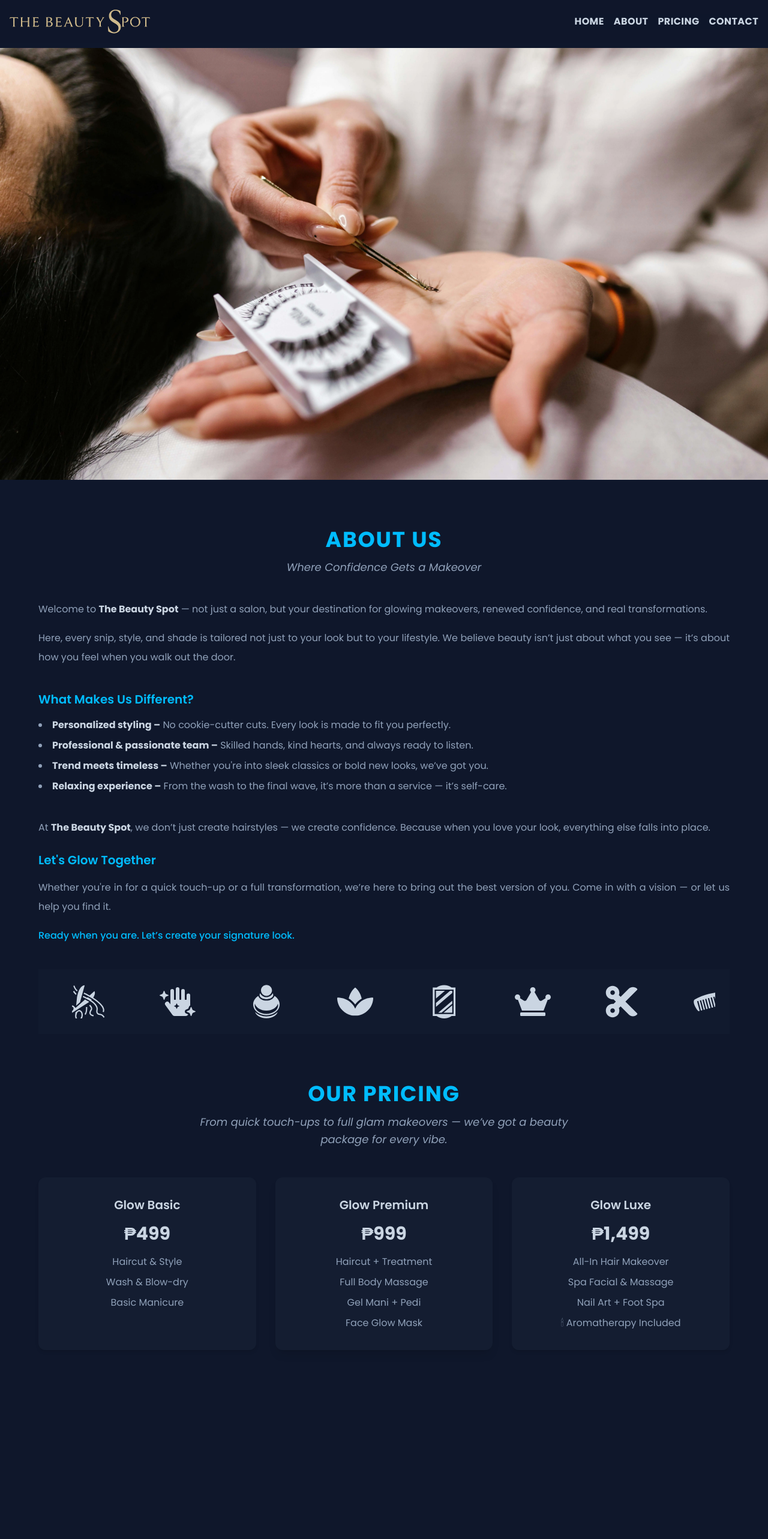
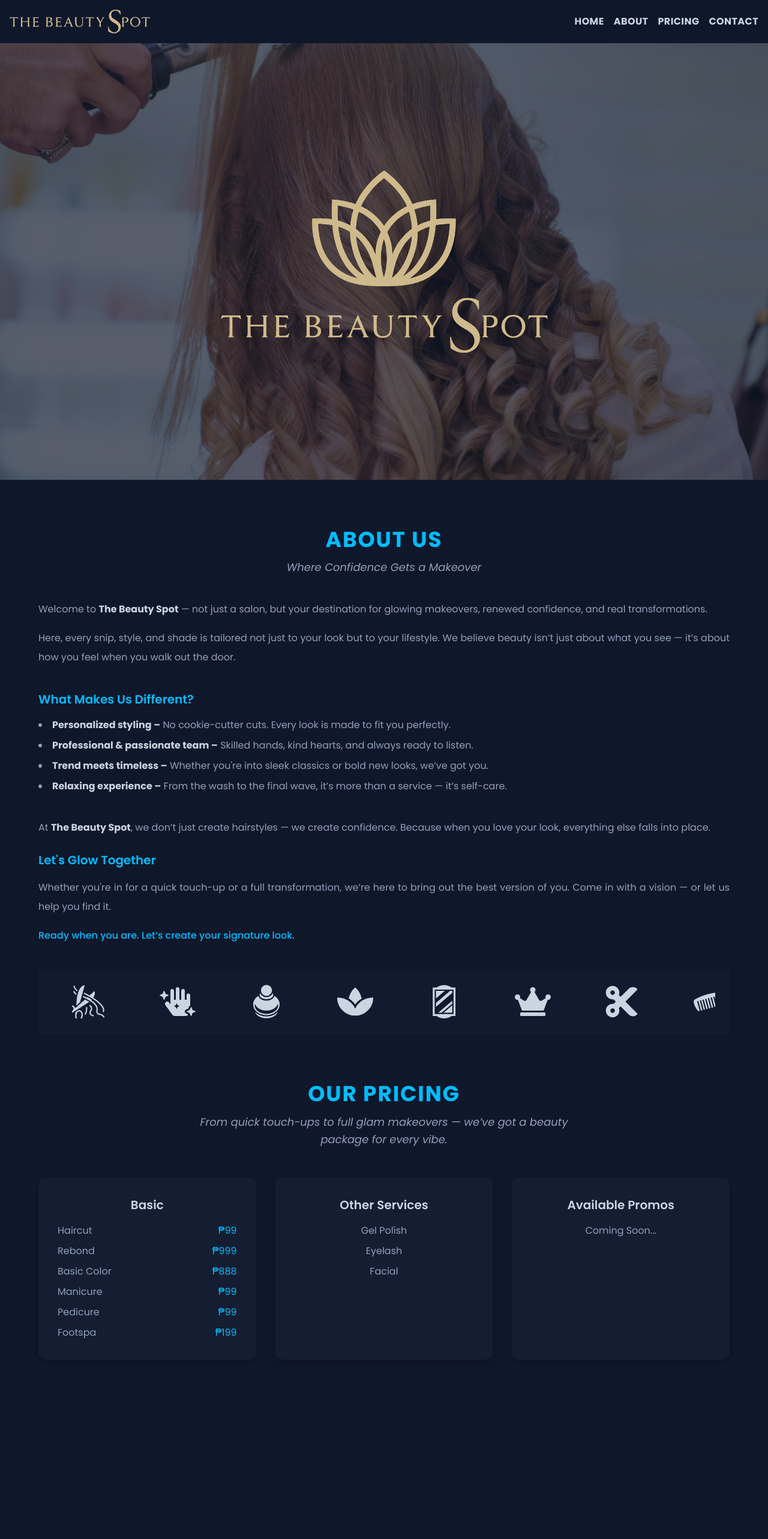
Before and after one commit to yaferdln/tbspot, a React (Vite) app: page / in a window 1280 px wide. Shown: the top 2566 px of the page at 60% size. Built offline with nearby package versions, Linux system fonts and the light colour scheme.

Commit message:
initial commit

```diff
--- a/package.json
+++ b/package.json
@@ -12,6 +12,7 @@
   "dependencies": {
     "@tailwindcss/vite": "^4.1.7",
     "aos": "^2.3.4",
+    "lucide-react": "^0.511.0",
     "react": "^19.1.0",
     "react-dom": "^19.1.0",
     "react-fast-marquee": "^1.6.5",
--- a/src/App.jsx
+++ b/src/App.jsx
@@ -1,6 +1,6 @@
 import { useEffect } from "react";
 
-import Hero from "./components/ImageSlider";
+import Hero from "./sections/Hero";
 import About from "./sections/About";
 import Pricing from "./sections/Pricing";
 import Contact from "./sections/Contact";
--- a/src/components/ImageSlider.jsx
+++ /dev/null
@@ -1,45 +0,0 @@
-import { Swiper, SwiperSlide } from "swiper/react";
-
-// Import Swiper styles
-import "swiper/css";
-import "swiper/css/effect-fade";
-
-// Import required modules
-import { EffectFade, Autoplay } from "swiper/modules";
-import { LazyLoadImage } from "react-lazy-load-image-component";
-import "react-lazy-load-image-component/src/effects/blur.css";
-
-const images = [
-  "/images/pexels-enginakyurt-3065209.webp",
-  "/images/pexels-rdne-7755523.webp",
-  "/images/pexels-rdne-7755558.webp",
-  "/images/pexels-zvolskiy-1570807.webp",
-];
-
-const ImageSlider = () => {
-  return (
-    <div className="pt-20 h-[40vh] sm:h-[50vh] md:h-[60vh] lg:h-screen overflow-hidden">
-      <Swiper
-        spaceBetween={10}
-        effect={"fade"}
-        autoplay={{ delay: 3000, disableOnInteraction: false }}
-        loop={true} // Infinite loop enabled
-        modules={[EffectFade, Autoplay]}
-        className="w-full h-full"
-      >
-        {images.map((img, i) => (
-          <SwiperSlide key={i}>
-            <LazyLoadImage
-              src={img}
-              alt={`Slide ${i + 1}`}
-              effect="blur"
-              className="w-full h-full object-cover"
-            />
-          </SwiperSlide>
-        ))}
-      </Swiper>
-    </div>
-  );
-};
-
-export default ImageSlider;
--- a/src/components/Navbar.jsx
+++ b/src/components/Navbar.jsx
@@ -4,7 +4,7 @@ const Navbar = () => {
   const [isOpen, setIsOpen] = useState(false);
 
   return (
-    <nav className="fixed top-0 left-0 right-0 z-50 flex items-center justify-between p-4 bg-slate-900/80 text-slate-300">
+    <nav className="fixed top-0 left-0 right-0 z-50 flex items-center justify-between p-4 bg-slate-900 text-slate-300">
       <div className="flex items-center">
         <img
           src="/tbspot_navlogo.png"
--- a/src/components/SocialIcons.jsx
+++ b/src/components/SocialIcons.jsx
@@ -33,7 +33,7 @@ const SocialIcons = () => {
           target="_blank"
           rel="noopener noreferrer"
           aria-label={label}
-          className="transition-colors duration-300 hover:text-sky-700 hover:scale-110"
+          className="transition-colors duration-300 hover:text-sky-400 hover:scale-110"
           style={{ display: "inline-flex" }} // ensure icon scales nicely
         >
           {icon}
--- a/src/index.css
+++ b/src/index.css
@@ -4,33 +4,3 @@ body {
   scroll-behavior: smooth;
   font-family: "Poppins", sans-serif;
 }
-/* Make navigation arrows smaller and set color */
-.swiper-button-next,
-.swiper-button-prev {
-  width: 24px;
-  height: 24px;
-}
-
-/* Adjust the arrow inside: size and color */
-.swiper-button-next::after,
-.swiper-button-prev::after {
-  font-size: 24px; /* smaller size */
-  color: #0f172b; /* your desired color */
-}
-
-/* Hover color */
-.swiper-button-next:hover::after,
-.swiper-button-prev:hover::after {
-  color: #164e63; /* a darker teal or whatever you want */
-}
-/* Default bullets */
-.swiper-pagination-bullet {
-  background-color: #0f172b !important; /* override with !important */
-  opacity: 0.7 !important;
-}
-
-/* Active bullet */
-.swiper-pagination-bullet-active {
-  background-color: #164e63 !important;
-  opacity: 1 !important;
-}
--- a/src/sections/Hero.jsx
+++ b/src/sections/Hero.jsx
@@ -1,10 +1,54 @@
-import ImageSlider from "../components/ImageSlider";
+import React from "react";
+import tbspotLogo from "/tbspot_logo.png"; // Adjust path as needed
+import heroImage from "/images/pexels-enginakyurt-3065209.webp"; // Adjust path as needed
+
 const Hero = () => {
   return (
-    <>
-      <ImageSlider />
-    </>
+    <section style={heroSectionStyle}>
+      {/* Background image with reduced opacity */}
+      <img src={heroImage} alt="Spa background" style={heroImageStyle} />
+
+      {/* Overlayed Logo (transparent background makes this work well) */}
+      <img
+        src={tbspotLogo}
+        alt="The Beauty Spot Logo"
+        style={overlayLogoStyle}
+      />
+    </section>
   );
 };
 
+// Inline Styles
+const heroSectionStyle = {
+  position: "relative",
+  width: "100%",
+  height: "100vh", // Full viewport height
+  paddingTop: "80px", // Original pt-20, if still desired for overall layout offset
+  display: "flex", // Use flexbox for centering
+  alignItems: "center", // Center vertically
+  justifyContent: "center", // Center horizontally
+  overflow: "hidden", // Hide overflow if image is larger
+};
+
+const heroImageStyle = {
+  position: "absolute", // Position absolutely to cover the section
+  top: 0,
+  left: 0,
+  width: "100%",
+  height: "100%",
+  objectFit: "cover", // Cover the entire area
+  opacity: 0.3, // Reduced opacity (e.g., 30%). Adjust this value!
+  zIndex: 0, // Ensure it's behind the logo
+};
+
+const overlayLogoStyle = {
+  position: "relative", // Position relative to be on top of the absolute background
+  zIndex: 1, // Ensure it's on top
+  width: "80%", // Make the logo large, 80% of its parent's width
+  maxWidth: "600px", // Optional: Set a max-width so it doesn't get too huge on very wide screens
+  height: "auto", // Maintain aspect ratio
+  display: "block", // Ensures proper sizing and centering
+  // The flexbox on the parent `heroSectionStyle` will handle the centering
+};
+
 export default Hero;
--- a/src/sections/Pricing.jsx
+++ b/src/sections/Pricing.jsx
@@ -18,43 +18,55 @@ const Pricing = () => {
         {/* Basic */}
         <div className="bg-slate-800/40 rounded-xl shadow-md p-8 text-center space-y-4">
           <h3 className="text-lg sm:text-xl font-semibold text-slate-300">
-            Glow Basic
+            Basic
           </h3>
-          <p className="text-2xl sm:text-3xl font-bold text-slate-300">₱499</p>
-          <ul className="text-slate-400 space-y-2 text-sm sm:text-base leading-relaxed tracking-normal">
-            <li>Haircut & Style</li>
-            <li>Wash & Blow-dry</li>
-            <li>Basic Manicure</li>
+          <ul className="text-slate-400 space-y-2 text-sm sm:text-base leading-relaxed tracking-normal text-left">
+            <li className="flex justify-between">
+              <span>Haircut</span>
+              <span className="text-sky-400">₱99</span>
+            </li>
+            <li className="flex justify-between">
+              <span>Rebond</span>
+              <span className="text-sky-400">₱999</span>
+            </li>
+            <li className="flex justify-between">
+              <span>Basic Color</span>
+              <span className="text-sky-400">₱888</span>
+            </li>
+            <li className="flex justify-between">
+              <span>Manicure</span>
+              <span className="text-sky-400">₱99</span>
+            </li>
+            <li className="flex justify-between">
+              <span>Pedicure</span>
+              <span className="text-sky-400">₱99</span>
+            </li>
+            <li className="flex justify-between">
+              <span>Footspa</span>
+              <span className="text-sky-400">₱199</span>
+            </li>
           </ul>
         </div>
 
         {/* Premium */}
         <div className="bg-slate-800/40 rounded-xl shadow-lg p-8 text-center space-y-4 transform transition-transform duration-300 ease-in-out hover:scale-105">
           <h3 className="text-lg sm:text-xl font-semibold text-slate-300">
-            Glow Premium
+            Other Services
           </h3>
-          <p className="text-2xl sm:text-3xl font-bold text-slate-300">₱999</p>
           <ul className="text-slate-400 space-y-2 text-sm sm:text-base leading-relaxed tracking-normal">
-            <li>Haircut + Treatment</li>
-            <li>Full Body Massage</li>
-            <li>Gel Mani + Pedi</li>
-            <li>Face Glow Mask</li>
+            <li>Gel Polish</li>
+            <li>Eyelash</li>
+            <li>Facial</li>
           </ul>
         </div>
 
         {/* Luxe */}
         <div className="bg-slate-800/40 rounded-xl shadow-md p-8 text-center space-y-4">
           <h3 className="text-lg sm:text-xl font-semibold text-slate-300">
-            Glow Luxe
+            Available Promos
           </h3>
-          <p className="text-2xl sm:text-3xl font-bold text-slate-300">
-            ₱1,499
-          </p>
           <ul className="text-slate-400 space-y-2 text-sm sm:text-base leading-relaxed tracking-normal">
-            <li>All-In Hair Makeover</li>
-            <li>Spa Facial & Massage</li>
-            <li>Nail Art + Foot Spa</li>
-            <li>🕯 Aromatherapy Included</li>
+            <li>Coming Soon...</li>
           </ul>
         </div>
       </div>
```
Also changed, not shown: src/components/Footer.jsx (+12 -10 lines), src/sections/Contact.jsx (+49 -17 lines), 1 other file (tests, documents, lock files or other folders).
